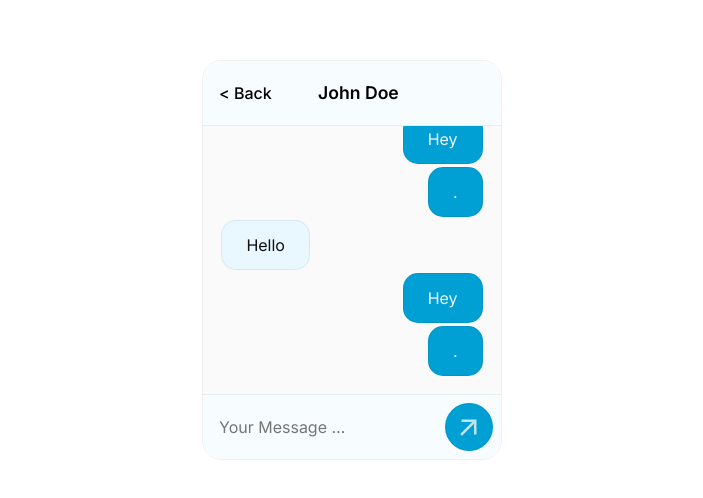
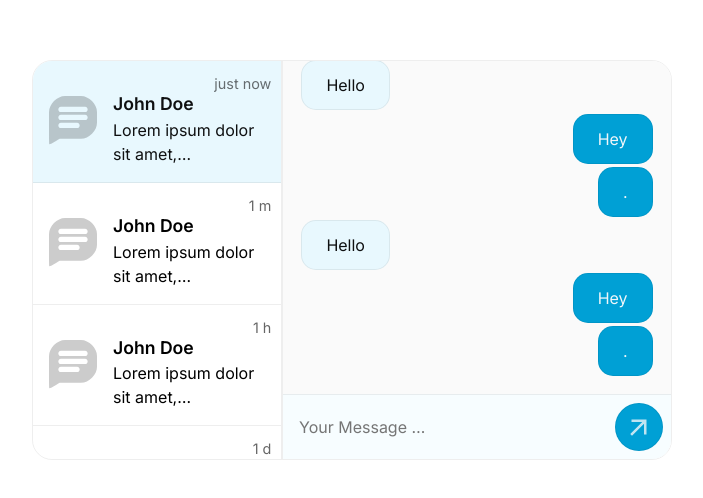
Before and after one commit to yspreen/super-simple-chat, a React app: page / in a window 1280 px wide. Shown: the part 140-638 px from the top of the page, without its empty margins (288-991 px from the left). Built offline with nearby package versions, Linux system fonts and the light colour scheme.

Commit message:
Make container scale with window width.

```diff
--- a/src/style.css
+++ b/src/style.css
@@ -73,7 +73,7 @@
 }
 .drawer-container {
   position: relative;
-  width: 300px;
+  width: 50svw;
   height: 400px;
   justify-content: flex-start;
   border: 1px solid var(--border);
@@ -183,9 +183,10 @@
   display: flex;
 }
 .chat-row svg {
-  width: 30em;
+  width: 5em;
   padding: 0 1em;
   opacity: 0.2;
+  flex-shrink: 0;
 }
 .chat-row .name,
 .header-container .name {
```
